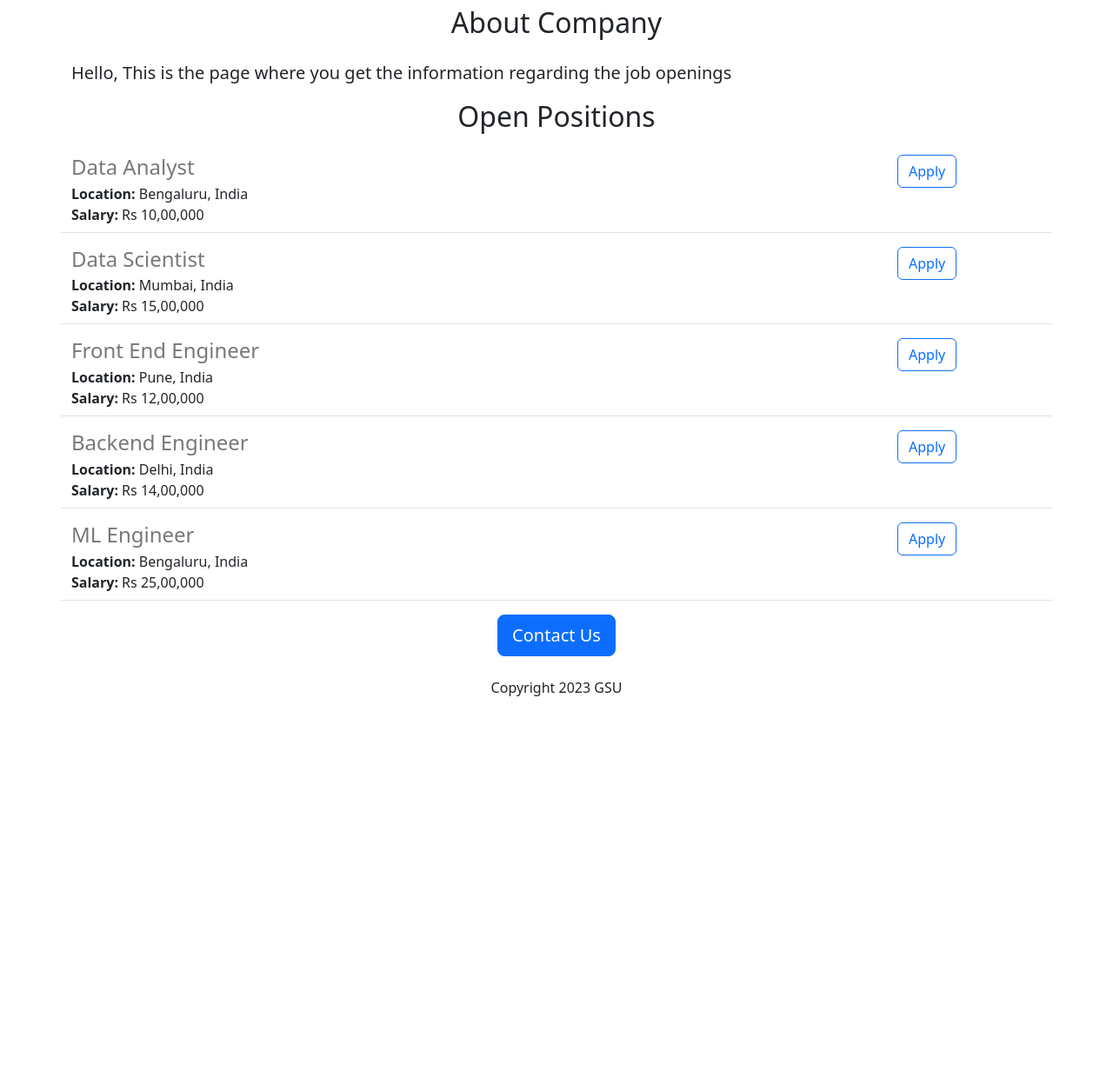
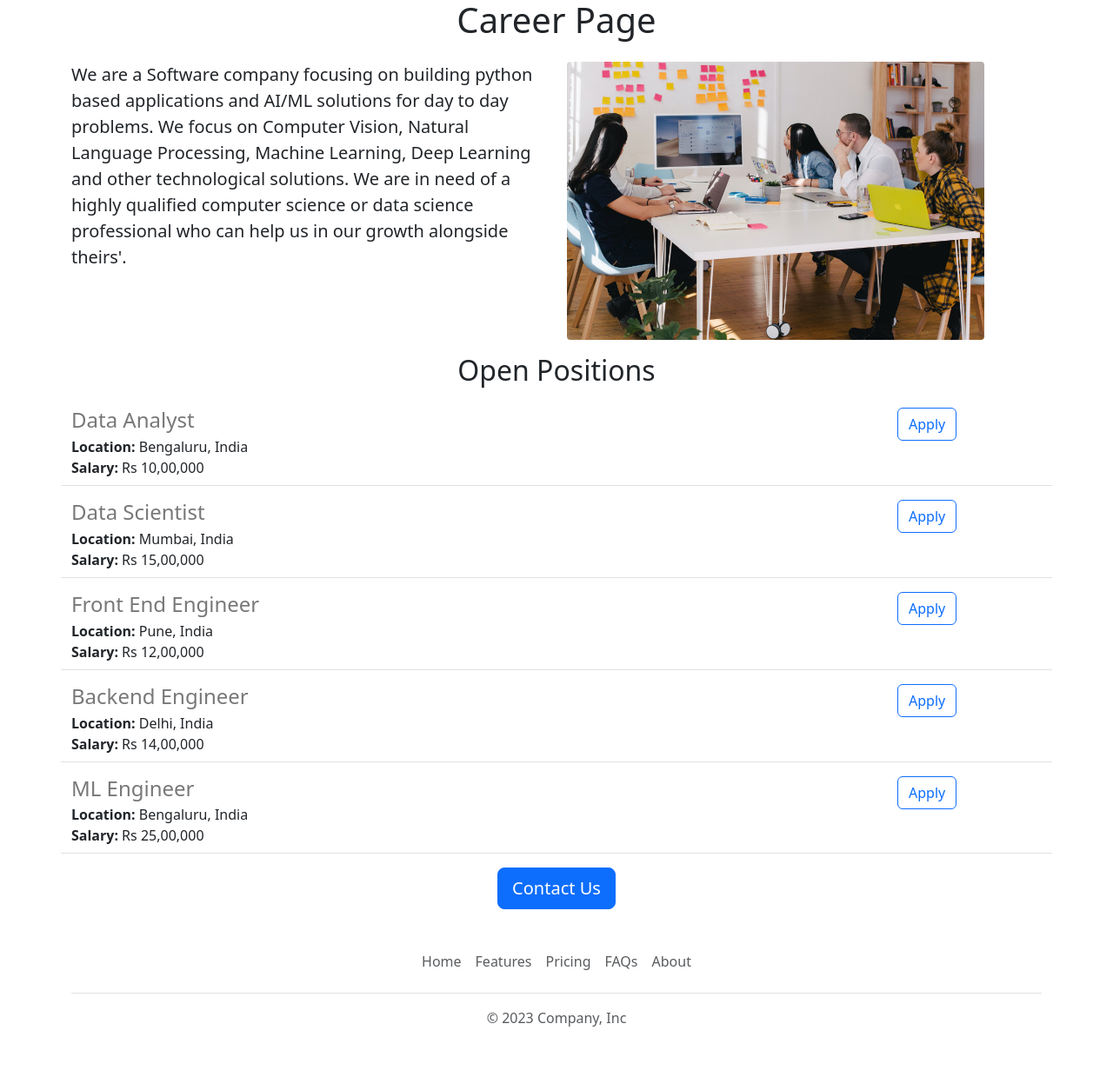
Before and after one commit to GauthamSU/Flask_Project, a Flask app: page / in a window 1280 px wide. Shown: the part 441-1680 px from the top of the page at 87% size. Before the commit the page ends 1242 px from the top, so only its background shows below. Run offline with Flask 3, Linux system fonts and the light colour scheme.

Commit message:
Functioning Home Page with header footer and mailto

```diff
--- /dev/null
+++ b/templates/footer.html
@@ -0,0 +1,12 @@
+<div class="container">
+  <footer class="py-3 my-4">
+    <ul class="nav justify-content-center border-bottom pb-3 mb-3">
+      <li class="nav-item"><a href="#" class="nav-link px-2 text-body-secondary">Home</a></li>
+      <li class="nav-item"><a href="#" class="nav-link px-2 text-body-secondary">Features</a></li>
+      <li class="nav-item"><a href="#" class="nav-link px-2 text-body-secondary">Pricing</a></li>
+      <li class="nav-item"><a href="#" class="nav-link px-2 text-body-secondary">FAQs</a></li>
+      <li class="nav-item"><a href="#" class="nav-link px-2 text-body-secondary">About</a></li>
+    </ul>
+    <p class="text-center text-body-secondary">&copy; 2023 Company, Inc</p>
+  </footer>
+</div>
--- a/templates/home.html
+++ b/templates/home.html
@@ -10,18 +10,26 @@
         height: 360px;
         width: 100%;
         object-fit:cover;
+        margin-bottom:16px;
       }
     </style>
   </head>
   <body>
+    {% include 'nav.html' %}
+    <img class="img-fluid" id="banner" src='https://flaskproject--gauthamsu.repl.co/static/banner.jpg'>
     <div class='container'>
       <h1 class="text-center mt-2 mb-4">Career Page</h1>
       <script src="https://cdn.jsdelivr.net/npm/bootstrap@5.3.1/dist/js/bootstrap.bundle.min.js" integrity="sha384-HwwvtgBNo3bZJJLYd8oVXjrBZt8cqVSpeBNS5n7C8IVInixGAoxmnlMuBnhbgrkm" crossorigin="anonymous"></script>
-      <img class="img-fluid" id="banner" src='https://flaskproject--gauthamsu.repl.co/static/banner.jpg'>
-      <h2 class="text-center mt-2 mb-4">About Company</h2>
-      <p class='lead'>
-        Hello, This is the page where you get the information regarding the job openings
-      </p>
+      <div class='row' style='margin-bottom:16px;'>
+        <div class='col-md-6'>
+          <p class='lead'>
+            We are a Software company focusing on building python based applications and AI/ML solutions for day to day problems. We focus on Computer Vision, Natural Language Processing, Machine Learning, Deep Learning and other technological solutions. We are in need of a highly qualified computer science or data science professional who can help us in our growth alongside theirs'.
+          </p>
+        </div>
+        <div class='d-none d-md-block col-md-6'>
+          <img src="static/people.jpg" style="height:320px;border-radius:4px;">
+        </div>
+      </div>
       <h2 class="text-center mt-2 mb-4">Open Positions</h2>
       <div>
         {% for job in jobs %}
@@ -29,9 +37,9 @@
         {% endfor %}
       </div>
       <div class="text-center">
-        <button class="btn btn-primary btn-lg">Contact Us</button>
-        <p class='mt-4'>Copyright 2023 GSU</p>
+        <a href="mailto:gautham@company.ai?subject=Query%20regarding%20job%20openings&body=Hello%2C%0D%0A%0D%0AMy%20Name%3A%20%3Cyour%20name%20here%3E%0D%0A%0D%0AMy%20Question%3A%20%3Cyour%20question%20here%3E%0D%0A" class="btn btn-primary btn-lg">Contact Us</a>
       </div>
     </div>
+    {% include 'footer.html' %}
   </body>
 </html>
--- a/templates/jobitem.html
+++ b/templates/jobitem.html
@@ -10,7 +10,7 @@
     </div>
     {% endif %}
   </div>
-  <div class="col-2">
-    <button type="button" class="btn btn-outline-primary float-right align-middle">Apply</button>
+  <div class="col-2 padding-right:16px">
+    <a href="mailto:gautham@company.ai?subject=Application%20for%20{{job['title']}}&body=Hello%2C%0D%0A%0D%0AMy%20Name%3A%20%3Cyour%20name%20here%3E%0D%0A%0D%0AMy%20Linkedin%20Link%3A%20%3Cyour%20linkedin%20link%3E%0D%0A%0D%0AMy%20Portfolio%20Website%3A%20%3Cyour%20website%20here%3E%0D%0A%0D%0AIs%20Resume%20attached(Yes%2FNo)%3F%20%3A%20%3Cyour%20answer%20here%3E%0D%0A" type="button" class="btn btn-outline-primary float-right align-middle">Apply</a>
   </div>
 </div>
--- /dev/null
+++ b/templates/nav.html
@@ -0,0 +1,9 @@
+<nav class="navbar shadow-sm fixed-top bg-white">
+  <div class="container-fluid">
+    <a class="navbar-brand" href="#">
+      <img src="/static/logo.svg" alt="Logo" width="30" height="24" class="d-inline-block align-text-top">
+      Careers
+    </a>
+  </div>
+</nav>
+<div style="height:56px"></div>
```
Also changed, not shown: static/logo.svg (added), static/people.jpg (added).
